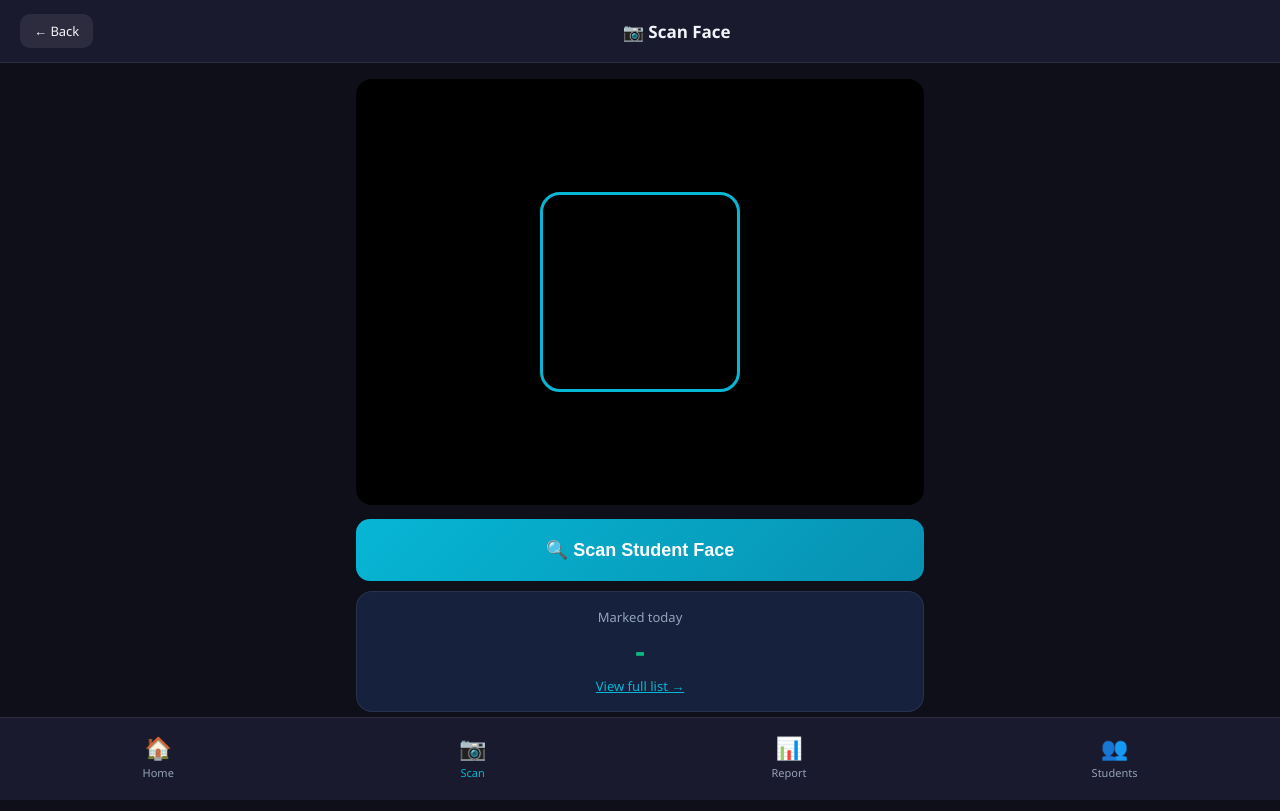
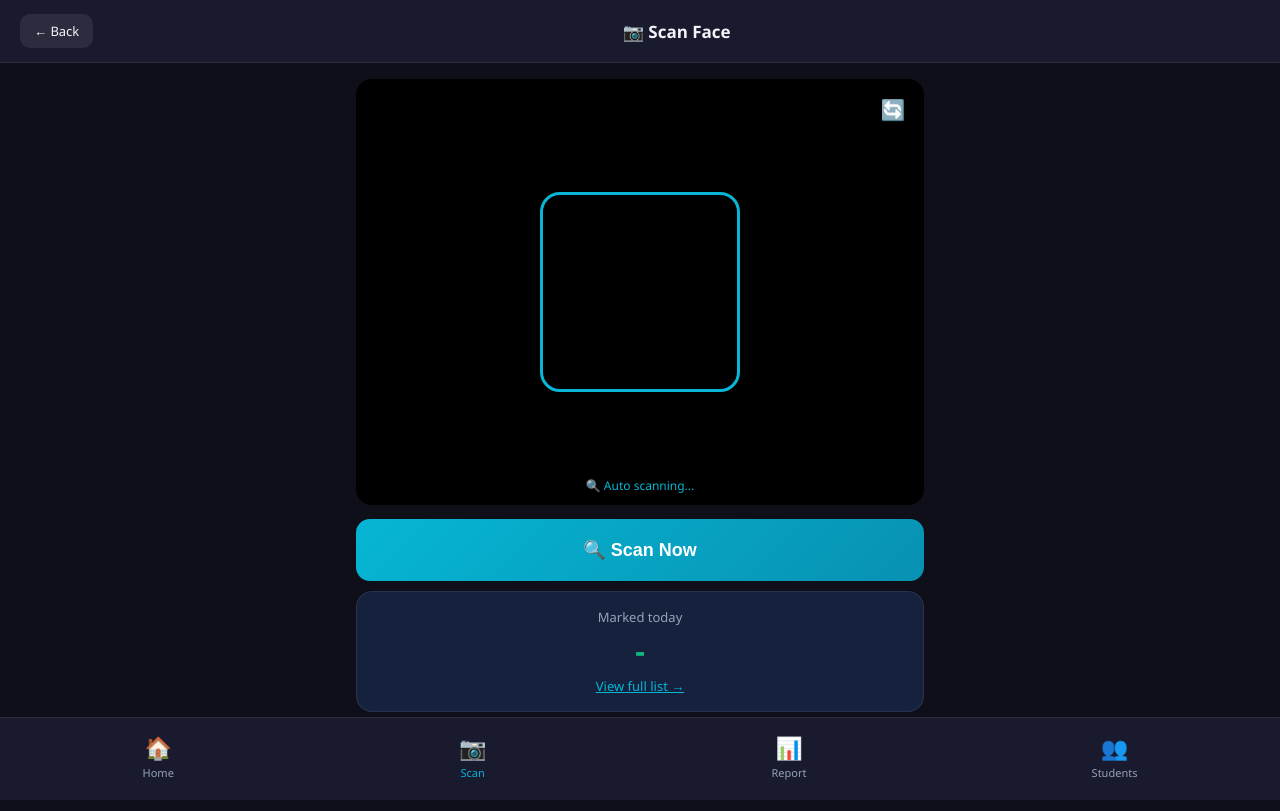
Before and after one commit to kumar-123690/frs-attendance, a Flask app: template templates/scan.html in a window 1280 px wide. Run offline with Flask 3, Linux system fonts and the light colour scheme; the template is opened without the code that fills it, so the values that code supplies are empty.

Commit message:
Update scan.html

```diff
--- a/templates/scan.html
+++ b/templates/scan.html
@@ -12,12 +12,25 @@
   <div class="scan-container" style="position:relative;border-radius:16px;overflow:hidden;aspect-ratio:4/3;background:#000;margin-bottom:14px;">
     <video id="video" autoplay playsinline muted style="width:100%;height:100%;object-fit:cover;"></video>
     <div style="position:absolute;inset:0;display:flex;align-items:center;justify-content:center;pointer-events:none;">
-      <div id="scan-box" style="width:200px;height:200px;border:3px solid #06b6d4;border-radius:20px;box-shadow:0 0 0 2000px rgba(0,0,0,0.45);"></div>
+      <div id="scan-box" style="width:200px;height:200px;border:3px solid #06b6d4;border-radius:20px;box-shadow:0 0 0 2000px rgba(0,0,0,0.45);transition:border-color 0.3s;"></div>
+    </div>
+    <!-- Switch Camera Button -->
+    <button onclick="switchCamera()" style="position:absolute;top:10px;right:10px;
+            background:rgba(0,0,0,0.5);border:none;border-radius:50%;
+            width:42px;height:42px;font-size:20px;cursor:pointer;">
+      🔄
+    </button>
+    <!-- Auto scan status -->
+    <div id="auto-status" style="position:absolute;bottom:10px;left:0;right:0;text-align:center;">
+      <span style="background:rgba(0,0,0,0.6);color:#06b6d4;font-size:12px;padding:4px 12px;border-radius:20px;">
+        🔍 Auto scanning...
+      </span>
     </div>
   </div>
 
+  <!-- Manual scan button -->
   <button class="btn btn-scan" id="scan-btn" onclick="captureAndRecognize()">
-    🔍 Scan Student Face
+    🔍 Scan Now
   </button>
 
   <div id="scanning-msg" style="text-align:center;color:#94a3b8;font-size:15px;display:none;margin:10px 0;">
@@ -65,25 +78,62 @@
 <script>
 let currentStudentId = null;
 let stream = null;
+let facingMode = 'environment';
+let autoScanInterval = null;
+let isScanning = false;
 
-// Start rear camera automatically
+// Start camera
 function startCamera(){
+  if(stream){ stream.getTracks().forEach(t => t.stop()); }
   const constraints = {
-    video: { facingMode: { ideal: 'environment' }, width: { ideal: 1280 }, height: { ideal: 960 } }
+    video: { facingMode: { ideal: facingMode }, width: { ideal: 1280 }, height: { ideal: 960 } }
   };
   navigator.mediaDevices.getUserMedia(constraints)
-  .then(s => { stream = s; document.getElementById('video').srcObject = s; })
+  .then(s => {
+    stream = s;
+    document.getElementById('video').srcObject = s;
+    startAutoScan();
+  })
   .catch(() => {
-    // fallback to any camera
     navigator.mediaDevices.getUserMedia({ video: true })
-    .then(s => { stream = s; document.getElementById('video').srcObject = s; })
+    .then(s => {
+      stream = s;
+      document.getElementById('video').srcObject = s;
+      startAutoScan();
+    })
     .catch(e => alert('Camera error: ' + e.message));
   });
 }
 
-async function captureAndRecognize(){
+// Switch between front and rear camera
+function switchCamera(){
+  facingMode = (facingMode === 'environment') ? 'user' : 'environment';
+  stopAutoScan();
+  startCamera();
+}
+
+// Auto scan every 3 seconds
+function startAutoScan(){
+  stopAutoScan();
+  autoScanInterval = setInterval(() => {
+    const resultVisible = document.getElementById('result-card').style.display !== 'none';
+    const noMatchVisible = document.getElementById('no-match-card').style.display !== 'none';
+    if(!isScanning && !resultVisible && !noMatchVisible){
+      captureAndRecognize(true);
+    }
+  }, 3000);
+}
+
+function stopAutoScan(){
+  if(autoScanInterval){
+    clearInterval(autoScanInterval);
+    autoScanInterval = null;
+  }
+}
+
+async function captureAndRecognize(silent = false){
   const video = document.getElementById('video');
-  if (!stream) { alert('Camera not ready, please wait...'); return; }
+  if(!stream || isScanning) return;
 
   const canvas = document.createElement('canvas');
   canvas.width = video.videoWidth || 640;
@@ -91,11 +141,16 @@ async function captureAndRecognize(){
   canvas.getContext('2d').drawImage(video, 0, 0);
   const imageData = canvas.toDataURL('image/jpeg', 0.85);
 
-  document.getElementById('scan-btn').disabled = true;
-  document.getElementById('scan-btn').textContent = '⏳ Scanning...';
-  document.getElementById('scanning-msg').style.display = 'block';
-  document.getElementById('result-card').style.display = 'none';
-  document.getElementById('no-match-card').style.display = 'none';
+  isScanning = true;
+  document.getElementById('scan-box').style.borderColor = '#f59e0b';
+
+  if(!silent){
+    document.getElementById('scan-btn').disabled = true;
+    document.getElementById('scan-btn').textContent = '⏳ Scanning...';
+    document.getElementById('scanning-msg').style.display = 'block';
+    document.getElementById('result-card').style.display = 'none';
+    document.getElementById('no-match-card').style.display = 'none';
+  }
 
   try {
     const res = await fetch('/api/recognize', {
@@ -104,17 +159,28 @@ async function captureAndRecognize(){
       body: JSON.stringify({ image: imageData })
     });
     const data = await res.json();
+
+    document.getElementById('scan-box').style.borderColor = '#06b6d4';
     document.getElementById('scanning-msg').style.display = 'none';
     document.getElementById('scan-btn').disabled = false;
-    document.getElementById('scan-btn').textContent = '🔍 Scan Student Face';
+    document.getElementById('scan-btn').textContent = '🔍 Scan Now';
+    isScanning = false;
 
-    if (data.match) showResult(data);
-    else showNoMatch(data.message || 'Not recognized');
+    if(data.match){
+      document.getElementById('scan-box').style.borderColor = '#10b981';
+      showResult(data);
+    } else {
+      if(!silent){
+        showNoMatch(data.message || 'Not recognized');
+      }
+    }
   } catch(e) {
+    document.getElementById('scan-box').style.borderColor = '#06b6d4';
     document.getElementById('scanning-msg').style.display = 'none';
     document.getElementById('scan-btn').disabled = false;
-    document.getElementById('scan-btn').textContent = '🔍 Scan Student Face';
-    showNoMatch('Server error. Try again.');
+    document.getElementById('scan-btn').textContent = '🔍 Scan Now';
+    isScanning = false;
+    if(!silent) showNoMatch('Server error. Try again.');
   }
 }
 
@@ -165,6 +231,7 @@ function resetScan(){
   currentStudentId = null;
   document.getElementById('result-card').style.display = 'none';
   document.getElementById('no-match-card').style.display = 'none';
+  document.getElementById('scan-box').style.borderColor = '#06b6d4';
   const btn = document.getElementById('confirm-btn');
   btn.disabled = false; btn.textContent = '✅ Mark Present';
   btn.style.background = '';
```
